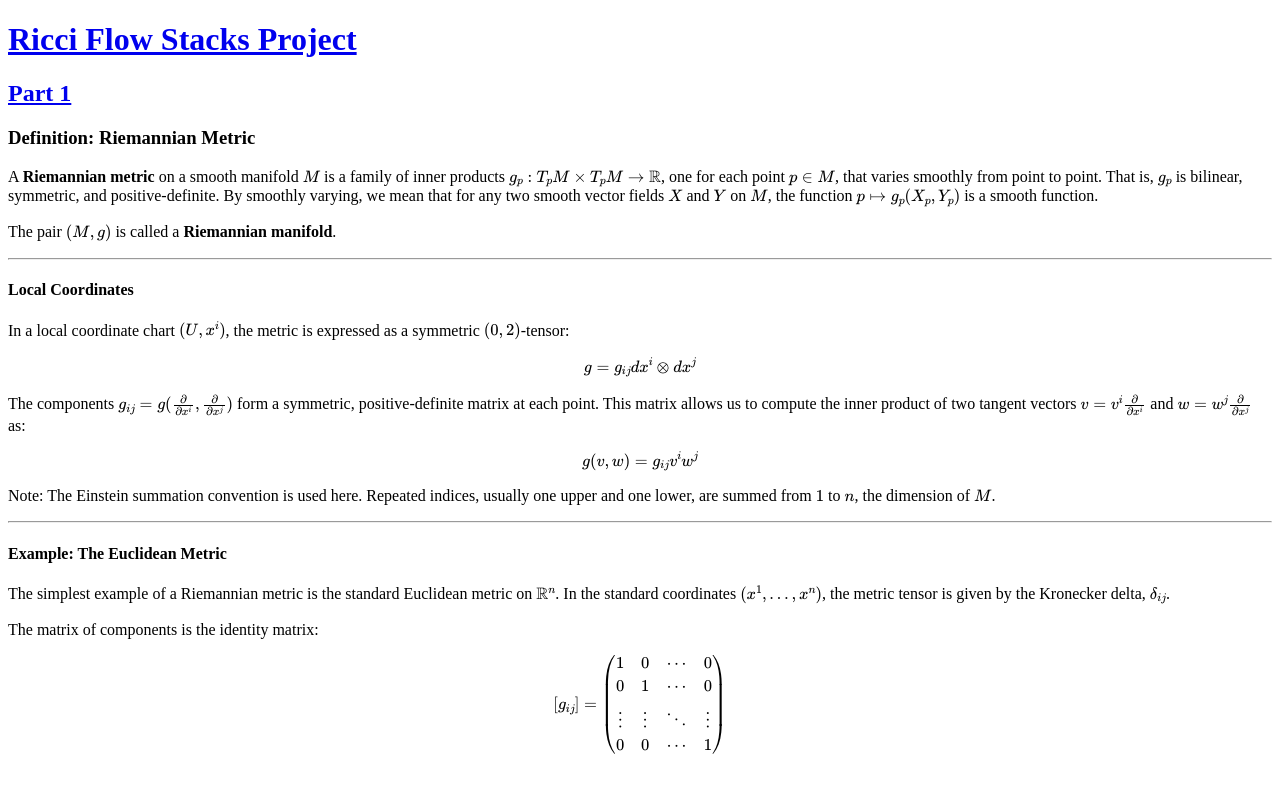
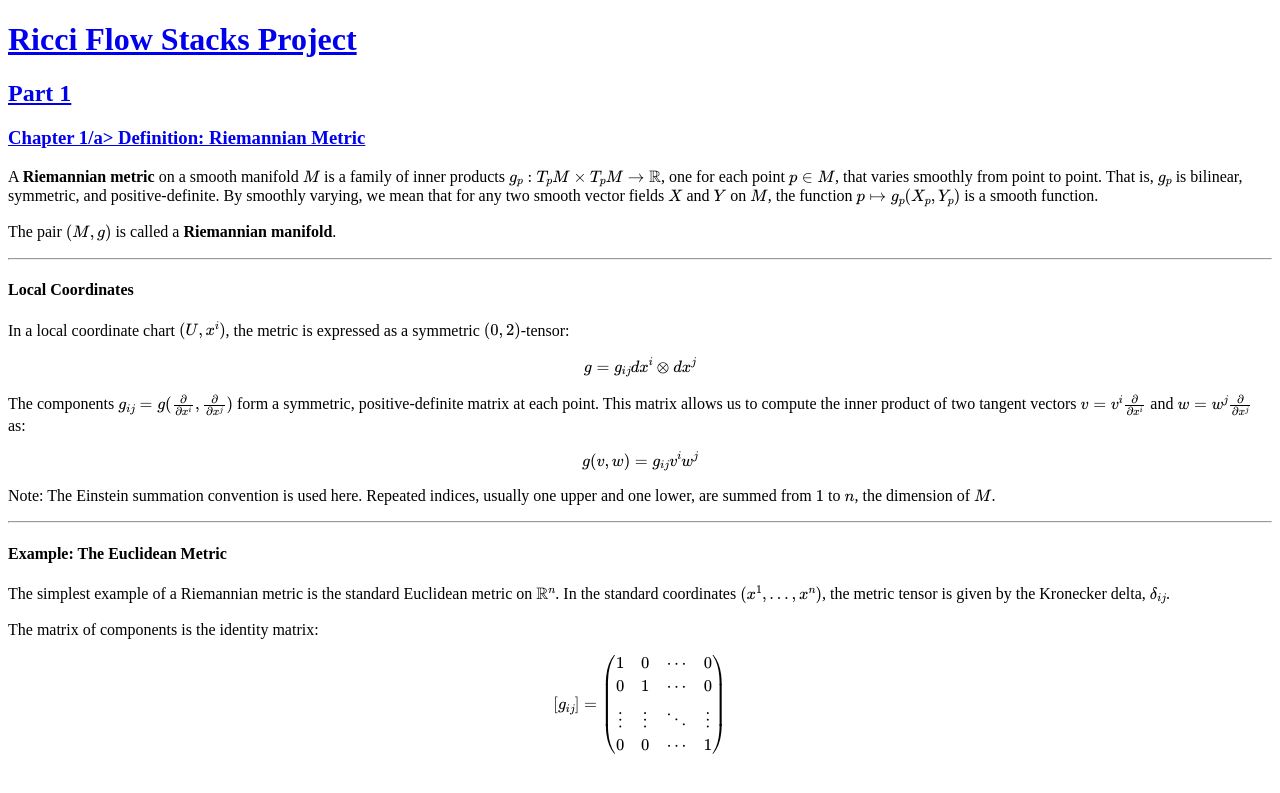
Before and after one commit to bennett-chow/ricciflow.org, a Jekyll site: the page built from part-1-foundations/riemannian-metric.md, in a window 1280 px wide. Shown: the top 793 px of the page. Built offline with Jekyll 4.4.1, drawn with Linux system fonts in a browser that asks for light colours.

Commit message:
Update riemannian-metric.md

```diff
--- a/part-1-foundations/riemannian-metric.md
+++ b/part-1-foundations/riemannian-metric.md
@@ -7,7 +7,8 @@ chapter: 1
 
 <h2><a href="https://ricciflow.org/part-1-foundations">Part 1</a></h2>
 
-### Definition: Riemannian Metric
+
+### <a href="https://ricciflow.org/part-1-foundations/riemannian-metric">Chapter 1/a> Definition: Riemannian Metric
 
 A **Riemannian metric** on a smooth manifold $M$ is a family of inner products
 $g_p : T_pM \times T_pM \to \mathbb{R}$, one for each point $p \in M$, that varies smoothly from point to point.
```
